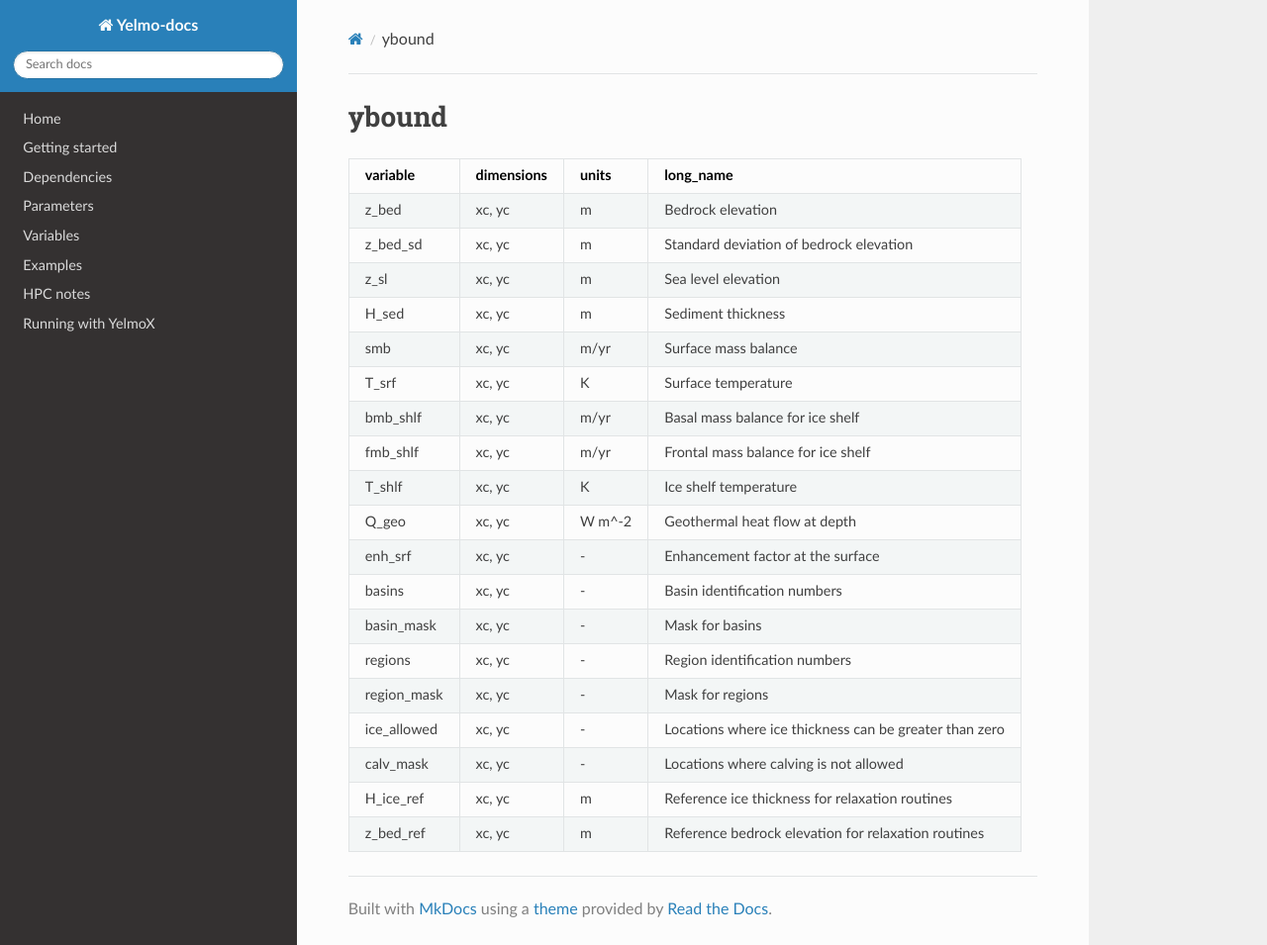
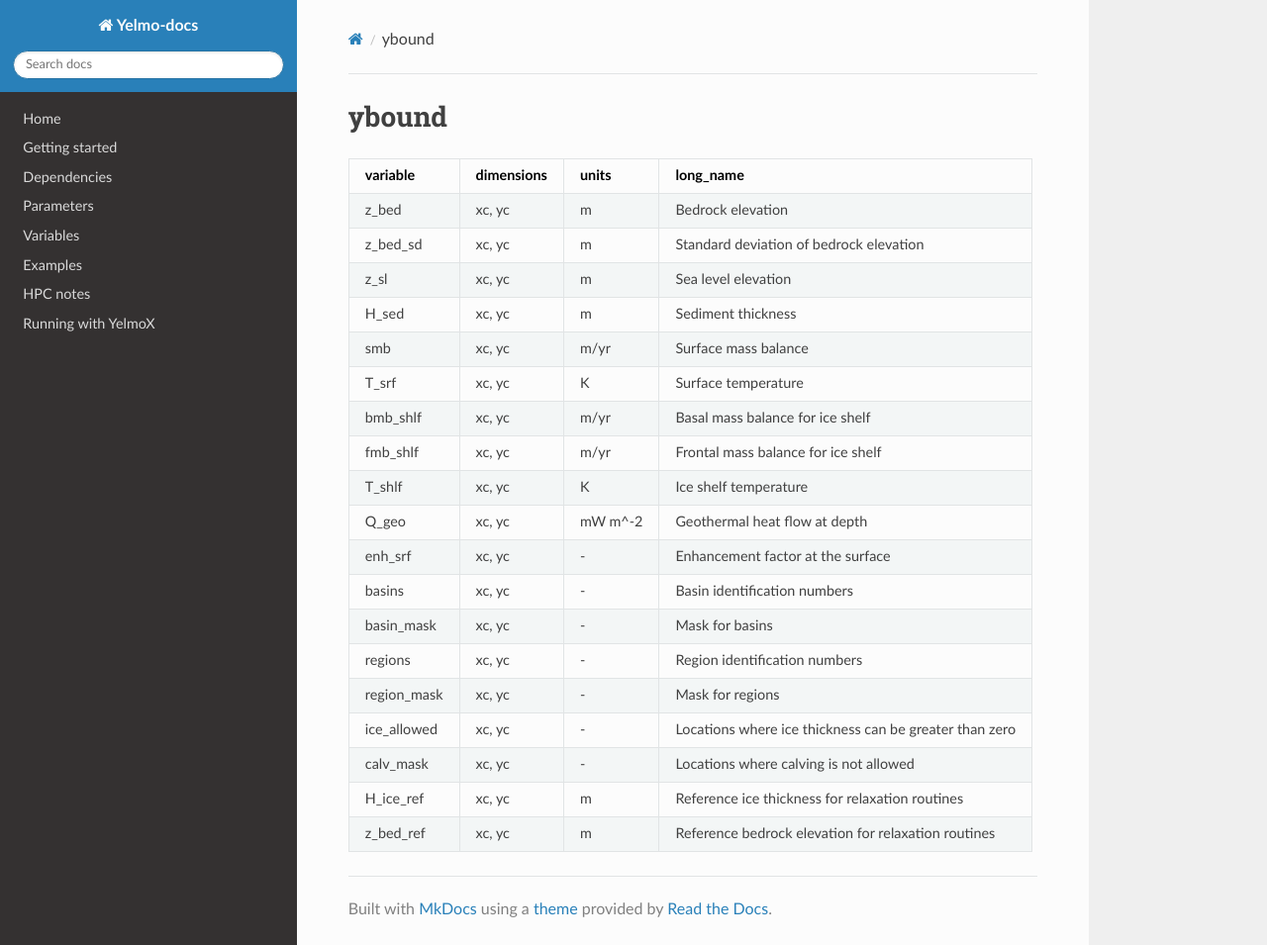
Before and after one commit to palma-ice/yelmo-docs, an MkDocs documentation site: the page built from docs/yelmo-variables-ybound.md, in a window 1280 px wide and 955 px high. Shown: the whole window at 99% size. Built offline with MkDocs 1.6.1, drawn with Linux system fonts in a browser that asks for light colours; nearby versions of some CDN libraries.

```diff
--- a/docs/yelmo-variables-ybound.md
+++ b/docs/yelmo-variables-ybound.md
@@ -11,7 +11,7 @@
 | bmb_shlf          | xc, yc      | m/yr        | Basal mass balance for ice shelf                   |
 | fmb_shlf          | xc, yc      | m/yr        | Frontal mass balance for ice shelf                 |
 | T_shlf            | xc, yc      | K           | Ice shelf temperature                              |
-| Q_geo             | xc, yc      | W m^-2      | Geothermal heat flow at depth                      |
+| Q_geo             | xc, yc      | mW m^-2     | Geothermal heat flow at depth                      |
 | enh_srf           | xc, yc      | -           | Enhancement factor at the surface                  |
 | basins            | xc, yc      | -           | Basin identification numbers                       |
 | basin_mask        | xc, yc      | -           | Mask for basins                                    |
```
